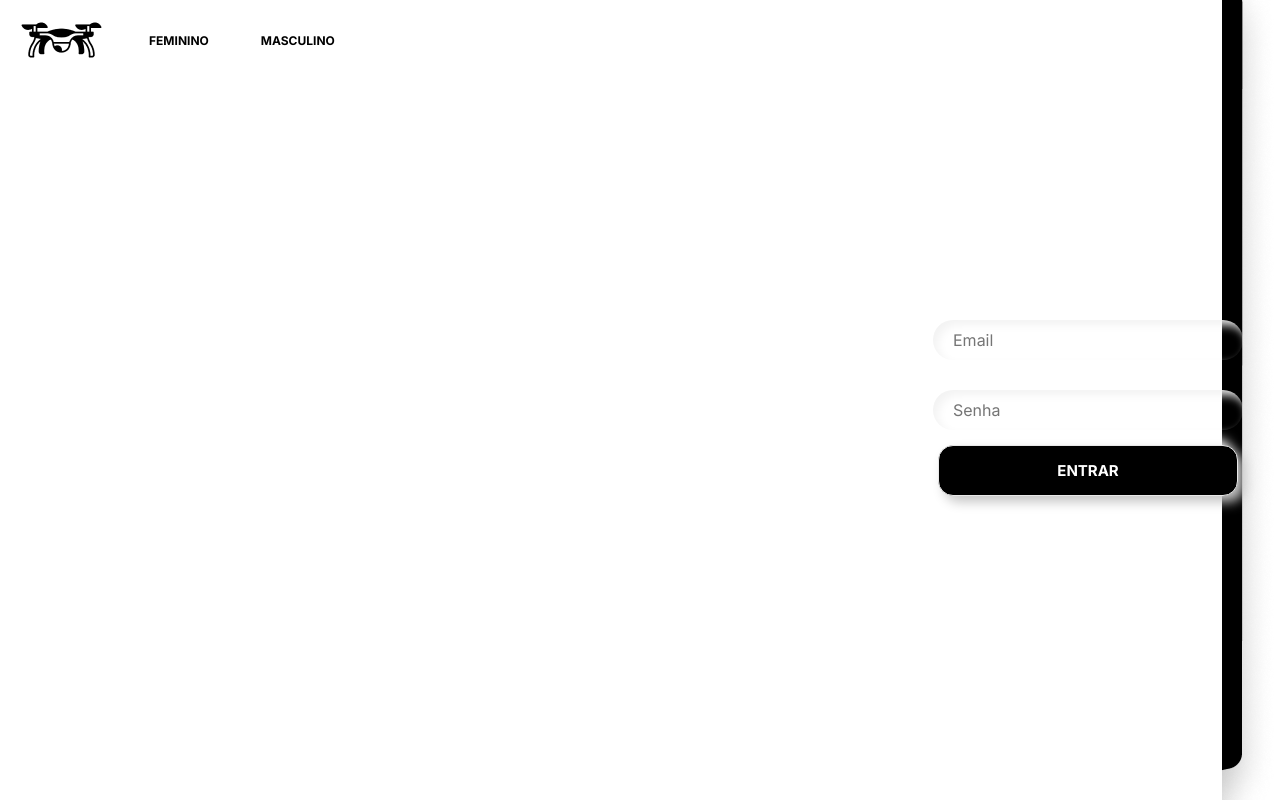
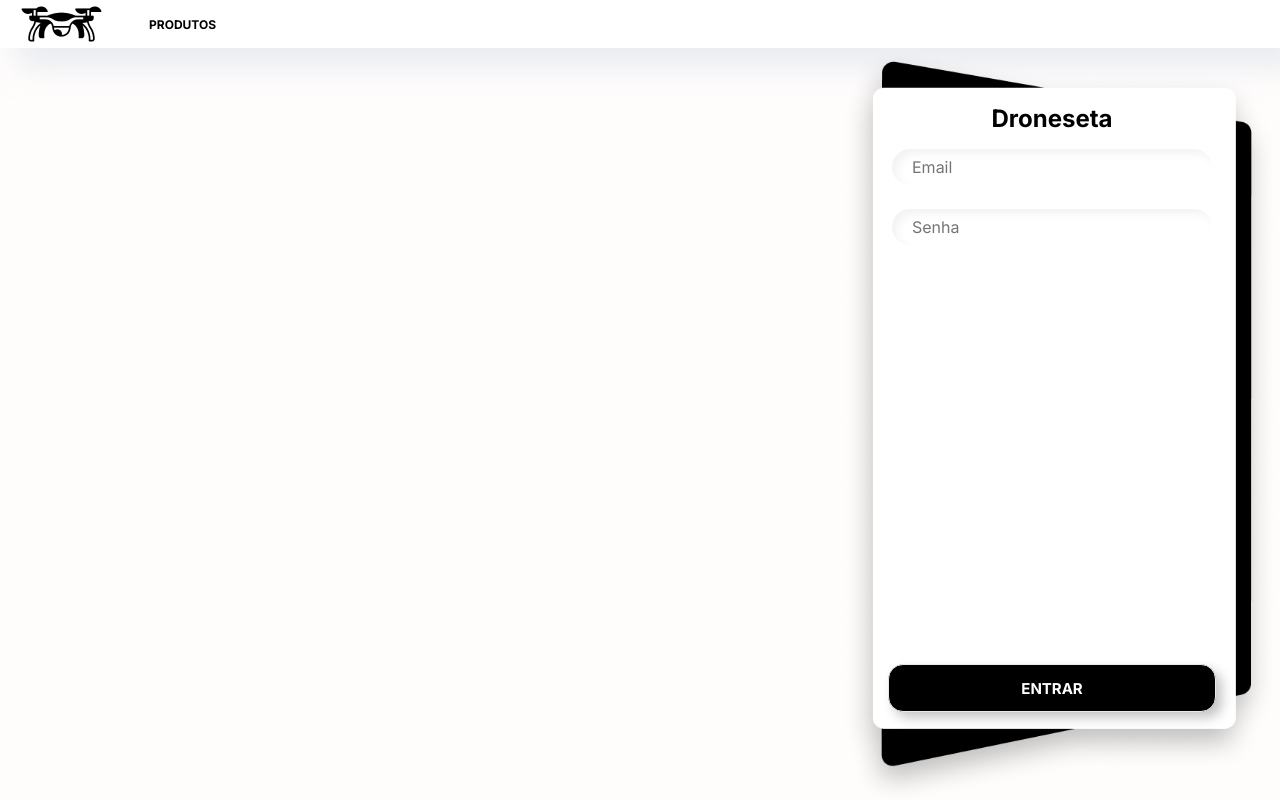
Before and after one commit to juliumnix/Trabalho-55DSW, a React (Create React App) app in the folder frontend/droneseta/: page / in a window 1280 px wide. Built offline with nearby package versions, Linux system fonts and the light colour scheme.

Commit message:
Reactor SignUp Login and Home screens

```diff
--- a/frontend/droneseta/src/components/Button/index.js
+++ b/frontend/droneseta/src/components/Button/index.js
@@ -2,10 +2,13 @@ import React from "react";
 
 import { Container } from "./styles";
 
-function Button({ title, isActive, width, ...rest }) {
+function Button({ title, isActive, height, width, padding, ...rest }) {
   return (
     <>
-      <Container style={{ width: width }} {...rest}>
+      <Container
+        style={{ height: height, width: width, padding: padding }}
+        {...rest}
+      >
         {title}
       </Container>
     </>
--- a/frontend/droneseta/src/components/Header/styles.js
+++ b/frontend/droneseta/src/components/Header/styles.js
@@ -1,7 +1,7 @@
-import styled from 'styled-components';
+import styled from "styled-components";
 
 export const Container = styled.header`
-  background-color: #FFFFFF;
+  background-color: #ffffff;
   height: 6vh;
   box-shadow: 18px 18px 30px rgba(209, 217, 230, 0.5);
   display: flex;
@@ -9,7 +9,7 @@ export const Container = styled.header`
 `;
 
 export const ContainerNoShadow = styled.header`
-  background-color: #FFFFFF;
+  background-color: #ffffff;
   height: 10vh;
   display: flex;
   justify-content: space-between;
@@ -19,7 +19,6 @@ export const Logo = styled.img`
   width: 83px;
   height: 42px;
   padding-left: 20px;
-
 `;
 
 export const ContainerLogo = styled.div`
@@ -32,13 +31,13 @@ export const Spacer = styled.div`
 `;
 
 export const ItemButton = styled.button`
-
-    font-family: 'Inter', sans-serif;
+  font-family: "Inter", sans-serif;
   font-size: 12px;
   height: 10vh;
   font-weight: bold;
   border: none;
   background: none;
+  cursor: pointer;
 `;
 
 export const ItemContainer = styled.div`
@@ -51,7 +50,7 @@ export const ItemContainer = styled.div`
 export const ClickMenu = styled.button`
   border: none;
   background: none;
-`
+`;
 
 export const ContainerSidebar = styled.div`
   position: fixed;
@@ -61,7 +60,7 @@ export const ContainerSidebar = styled.div`
   width: 260px;
   display: flex;
   flex-direction: column;
-    background-color: #FFF;
+  background-color: #fff;
   box-shadow: 18px 18px 30px rgba(209, 217, 230, 0.5);
   justify-content: center;
   align-items: center;
--- a/frontend/droneseta/src/pages/HomeScreen/index.js
+++ b/frontend/droneseta/src/pages/HomeScreen/index.js
@@ -1,4 +1,5 @@
-import React, { useEffect, useState } from "react";
+import React, { useEffect } from "react";
+import { useNavigate } from "react-router-dom";
 import Header from "../../components/Header";
 import {
   ClickMenu,
@@ -6,7 +7,7 @@ import {
   Spacer,
   Logo,
 } from "../../components/Header/styles";
-import MenuIcon from "@mui/icons-material/Menu";
+import LogoutIcon from "@mui/icons-material/Logout";
 import ShoppingCartIcon from "@mui/icons-material/ShoppingCart";
 import ArrowForwardIosIcon from "@mui/icons-material/ArrowForwardIos";
 
@@ -26,17 +27,18 @@ import {
 import { useUsuario } from "../../hooks/UsuarioHook";
 
 function HomeScreen() {
-  const [visibleSidebar, setVisibleSide] = useState(false);
-  const { setUsuarioFromLocalState, clearUsuarioFromLocalState, getUsuario } =
-    useUsuario();
+  const navigate = useNavigate();
+  const { setUsuarioFromLocalState, clearUsuarioFromLocalState } = useUsuario();
 
   useEffect(() => {
     setUsuarioFromLocalState();
   }, []);
 
-  const handleClick = () => {
-    setVisibleSide(!visibleSidebar);
-  };
+  function logout() {
+    clearUsuarioFromLocalState();
+    navigate("/");
+  }
+
   return (
     <Container>
       <Header
@@ -44,14 +46,12 @@ function HomeScreen() {
           <>
             <Logo src={require("../../assets/logo.png")} />
             <Spacer />
-            <ItemButton>FEMININO</ItemButton>
-            <Spacer />
-            <ItemButton>MASCULINO</ItemButton>
+            <ItemButton>PRODUTOS</ItemButton>
           </>
         }
         rightChildren={
           <>
-            <ClickMenu onClick={handleClick}>
+            <ClickMenu>
               <ShoppingCartIcon
                 style={{ cursor: "pointer" }}
                 fontSize="medium"
@@ -59,8 +59,8 @@ function HomeScreen() {
             </ClickMenu>
 
             <Spacer />
-            <ClickMenu onClick={handleClick}>
-              <MenuIcon style={{ cursor: "pointer" }} fontSize="large" />
+            <ClickMenu onClick={logout}>
+              <LogoutIcon style={{ cursor: "pointer" }} fontSize="medium" />
             </ClickMenu>
             <Spacer />
           </>
--- a/frontend/droneseta/src/pages/LoginScreen/index.js
+++ b/frontend/droneseta/src/pages/LoginScreen/index.js
@@ -1,16 +1,22 @@
 import { useState, React, useEffect } from "react";
 import { useNavigate } from "react-router-dom";
 import LoginService from "../../services/LoginService";
-import { ContainerLogin, Container, ImageLogin } from "./styles";
 import {
-  ItemContainer,
-  ItemButton,
-  Spacer,
-  Logo,
-} from "../../components/Header/styles";
+  Container,
+  Content,
+  LoginImage,
+  LoginData,
+  LoginDataContent,
+  LoginDataWrapper,
+  Title,
+  LoginDataContentWrapper,
+} from "./styles";
+import { ItemButton, Spacer, Logo } from "../../components/Header/styles";
 import Input from "../../components/Input";
 import Button from "../../components/Button";
 import { useUsuario } from "../../hooks/UsuarioHook";
+import Header from "../../components/Header";
+import loginBackgroundImage from "../../assets/background-login.png";
 
 export default function Login() {
   const [email, setEmail] = useState("");
@@ -52,18 +58,24 @@ export default function Login() {
   }
 
   return (
-    <div>
     <Container>
-        <ItemContainer>
+      <Header
+        leftChildren={
+          <>
             <Logo src={require("../../assets/logo.png")} />
             <Spacer />
-          <ItemButton>FEMININO</ItemButton>
-          <Spacer />
-          <ItemButton>MASCULINO</ItemButton>
-        </ItemContainer>
-      </Container>
-      <ImageLogin>
-        <ContainerLogin>
+            <ItemButton>PRODUTOS</ItemButton>
+          </>
+        }
+        rightChildren={<></>}
+      ></Header>
+      <Content>
+        <LoginDataWrapper>
+          <LoginImage src={loginBackgroundImage}></LoginImage>
+          <LoginData>
+            <LoginDataContentWrapper>
+              <LoginDataContent>
+                <Title>Droneseta</Title>
                 <div>
                   <Input
                     type="text"
@@ -71,6 +83,9 @@ export default function Login() {
                     name="email"
                     value={email}
                     onChange={(event) => emailHandler(event.target.value)}
+                    width={"35vh"}
+                    height={"2vh"}
+                    margin={"0 0 3vh 0"}
                   />
                 </div>
                 <div>
@@ -80,13 +95,25 @@ export default function Login() {
                     name="pass"
                     value={pass}
                     onChange={(event) => passwordHandler(event.target.value)}
+                    width={"35vh"}
+                    height={"2vh"}
+                    margin={"0 0 3vh 0"}
                   />
                 </div>
+              </LoginDataContent>
               <div>
-            <Button title={"ENTRAR"} onClick={loginHandler} />
+                <Button
+                  title={"ENTRAR"}
+                  height={"6vh"}
+                  width={"41vh"}
+                  padding={0}
+                  onClick={loginHandler}
+                />
               </div>
-        </ContainerLogin>
-      </ImageLogin>
-    </div>
+            </LoginDataContentWrapper>
+          </LoginData>
+        </LoginDataWrapper>
+      </Content>
+    </Container>
   );
 }
--- a/frontend/droneseta/src/pages/LoginScreen/styles.js
+++ b/frontend/droneseta/src/pages/LoginScreen/styles.js
@@ -1,81 +1,64 @@
-import styled from 'styled-components';
+import styled from "styled-components";
 
 export const Container = styled.div`
-  float: left;
+  background-color: #fffdfc;
   height: 100vh;
 `;
 
-export const ContainerLogin = styled.div`
-  padding-left: 5vw;
+export const Content = styled.div`
+  display: flex;
+  align-items: center;
+  justify-content: flex-end;
+  height: 94vh;
+  width: 100vw;
 `;
 
-export const Label = styled.label`
-font-family: 'Inter', sans-serif;
-font-size: 16px;
-height: 10vh;
-font-weight: bold;
-border: none;
-background: none;
+export const Title = styled.h2`
+  font-family: "Inter", sans-serif;
+  margin-bottom: 2vh;
 `;
 
-export const ImageLogin = styled.div`
-background: url(${require("../../assets/background-login.png")});
-background-repeat: no-repeat;
-background-position: right;
-flex-direction: column;
-display: flex;
-justify-content: center;
-align-items: center;
-float: right;
-width: 35vw;
-height: 100vh;
-text-align: center;`;
+export const LoginDataWrapper = styled.div`
+  position: relative;
+  display: flex;
+  align-items: center;
+  justify-content: center;
+  height: 94vh;
+  width: 55vh;
+`;
 
+export const LoginImage = styled.img`
+  position: absolute;
+  z-index: 0;
+  height: 94vh;
+  width: 55vh;
+`;
 
-export const SizeButton = styled.input`
+export const LoginData = styled.div`
   position: absolute;
-  opacity: 1;
-  -webkit-appearance: none;
-  cursor: pointer;
-  height: 50px;
-  width: 50px;
-  box-shadow: -10px -10px 15px rgba(255,255,255,0.5),
-  10px 10px 15px rgba(0,0,70,0.12);
-  border-radius: 50%;
-  border: 8px solid #ececec;
-  outline: none;
+  z-index: 1;
+  height: 94vh;
+  width: 55vh;
+  padding-top: 5vh;
+  padding-left: 4vh;
+  padding-right: 6vh;
+  padding-bottom: 9vh;
+  box-sizing: border-box;
+`;
+
+export const LoginDataContentWrapper = styled.div`
   display: flex;
-  justify-content: center;
+  flex-direction: column;
   align-items: center;
-  transition: .5s;
+  justify-content: space-between;
+  height: 80vh;
+  width: 45vh;
+  padding: 2vh 0;
+  box-sizing: border-box;
+`;
 
- :after {
-  transition: .5s;
-  font-family: monospace;
-  content: '';
-  color: #7a7a7a;
-  font-size: 25px;
-  left: 0.45em;
-  top: 0.25em;
-  width: 0.25em;
-  height: 0.5em;
-  border: solid #7a7a7a;
-  border-width: 0 0.15em 0.15em 0;
-  transform: rotate(45deg);
-}
-
-:checked {
-  box-shadow: -10px -10px 15px rgba(255,255,255,0.5),
-  10px 10px 15px rgba(70,70,70,0.12),
-  inset -10px -10px 15px rgba(255,255,255,0.5),
-  inset 10px 10px 15px rgba(70,70,70,0.12);
-  transition: .5s;
-}
-
-.container input:checked::after {
-  transition: .5s;
-  border: solid #15e38a;
-  border-width: 0 0.15em 0.15em 0;
-  transform: rotate(45deg);
-}
-`
+export const LoginDataContent = styled.div`
+  display: flex;
+  flex-direction: column;
+  align-items: center;
+`;
--- a/frontend/droneseta/src/pages/SignUpScreen/index.js
+++ b/frontend/droneseta/src/pages/SignUpScreen/index.js
@@ -1,4 +1,5 @@
 import { useState, React } from "react";
+import { useNavigate } from "react-router-dom";
 import {
   Check,
   CheckWrapper,
@@ -6,6 +7,7 @@ import {
   Content,
   SignUpData,
   SignUpDataContent,
+  SignUpDataContentWrapper,
   SignUpDataWrapper,
   SignUpImage,
   Title,
@@ -17,6 +19,7 @@ import Button from "../../components/Button";
 import signUpBackgroundImage from "../../assets/background-login.png";
 
 export default function SignUp() {
+  const navigate = useNavigate();
   const [name, setName] = useState("");
   const [email, setEmail] = useState("");
   const [cpf, setCpf] = useState("");
@@ -35,7 +38,11 @@ export default function SignUp() {
   }
 
   function cpfHandler(text) {
+    let regex = /^[0-9]{0,11}$/;
+    let contains = regex.test(text);
+    if (contains) {
       setCpf(text);
+    }
   }
 
   function passwordHandler(text) {
@@ -55,7 +62,11 @@ export default function SignUp() {
   }
 
   function cardNumberHandler(text) {
+    let regex = /^[0-9]{0,16}$/;
+    let contains = regex.test(text);
+    if (contains) {
       setCardNumber(text);
+    }
   }
 
   return (
@@ -65,9 +76,7 @@ export default function SignUp() {
           <>
             <Logo src={require("../../assets/logo.png")} />
             <Spacer />
-            <ItemButton>FEMININO</ItemButton>
-            <Spacer />
-            <ItemButton>MASCULINO</ItemButton>
+            <ItemButton>PRODUTOS</ItemButton>
           </>
         }
         rightChildren={<></>}
@@ -76,9 +85,9 @@ export default function SignUp() {
         <SignUpDataWrapper>
           <SignUpImage src={signUpBackgroundImage}></SignUpImage>
           <SignUpData>
+            <SignUpDataContentWrapper>
               <SignUpDataContent>
                 <Title>Droneseta</Title>
-              <div>
                 <div>
                   <Input
                     type="text"
@@ -105,7 +114,7 @@ export default function SignUp() {
                 </div>
                 <div>
                   <Input
-                    type="number"
+                    type="text"
                     placeholder="CPF"
                     name="cpf"
                     value={cpf}
@@ -156,7 +165,6 @@ export default function SignUp() {
                     disabled={useSameAddress}
                   />
                 </div>
-                <div>
                 <CheckWrapper>
                   <Check
                     type="checkbox"
@@ -165,10 +173,9 @@ export default function SignUp() {
                   />
                   Utilizar endereço de entrega
                 </CheckWrapper>
-                </div>
                 <div>
                   <Input
-                    type="number"
+                    type="text"
                     placeholder="Número do cartão"
                     name="cardNumber"
                     value={cardNumber}
@@ -178,11 +185,16 @@ export default function SignUp() {
                     margin={"0 0 3vh 0"}
                   />
                 </div>
+              </SignUpDataContent>
+              <div>
+                <Button
+                  title={"CADASTRAR"}
+                  height={"6vh"}
+                  width={"41vh"}
+                  padding={0}
+                />
               </div>
-              <div>
-                <Button title={"CADASTRAR"} width={"41vh"} />
-              </div>
-            </SignUpDataContent>
+            </SignUpDataContentWrapper>
           </SignUpData>
         </SignUpDataWrapper>
       </Content>
--- a/frontend/droneseta/src/pages/SignUpScreen/styles.js
+++ b/frontend/droneseta/src/pages/SignUpScreen/styles.js
@@ -15,6 +15,7 @@ export const Content = styled.div`
 
 export const Title = styled.h2`
   font-family: "Inter", sans-serif;
+  margin-bottom: 2vh;
 `;
 
 export const SignUpDataWrapper = styled.div`
@@ -45,7 +46,7 @@ export const SignUpData = styled.div`
   box-sizing: border-box;
 `;
 
-export const SignUpDataContent = styled.div`
+export const SignUpDataContentWrapper = styled.div`
   display: flex;
   flex-direction: column;
   align-items: center;
@@ -56,10 +57,17 @@ export const SignUpDataContent = styled.div`
   box-sizing: border-box;
 `;
 
+export const SignUpDataContent = styled.div`
+  display: flex;
+  flex-direction: column;
+  align-items: center;
+`;
+
 export const CheckWrapper = styled.div`
   display: flex;
   align-items: center;
   align-content: center;
+  align-self: flex-start;
   font-size: 12px;
   font-family: "Inter", sans-serif;
   color: #8d8d8d;
@@ -72,7 +80,7 @@ export const Check = styled.input`
   margin-right: 1vh;
   background-color: white;
   border-radius: 100%;
-  box-shadow: inset 0 0 0.5vh 0.5vh rgb(243, 243, 243);
+  box-shadow: inset 0 0 0.5vh 0.5vh rgb(204, 204, 204);
   appearance: none;
   -webkit-appearance: none;
   outline: none;
@@ -81,6 +89,6 @@ export const Check = styled.input`
     height: 2vh;
     width: 2vh;
     margin: 0.5vh 1.5vh 0.5vh 0.5vh;
-    box-shadow: 0 0 0.5vh 0.5vh rgb(243, 243, 243);
+    box-shadow: 0 0 0.5vh 0.5vh rgb(204, 204, 204);
   }
 `;
```
Lines whose indentation alone changed are shown as unchanged.
